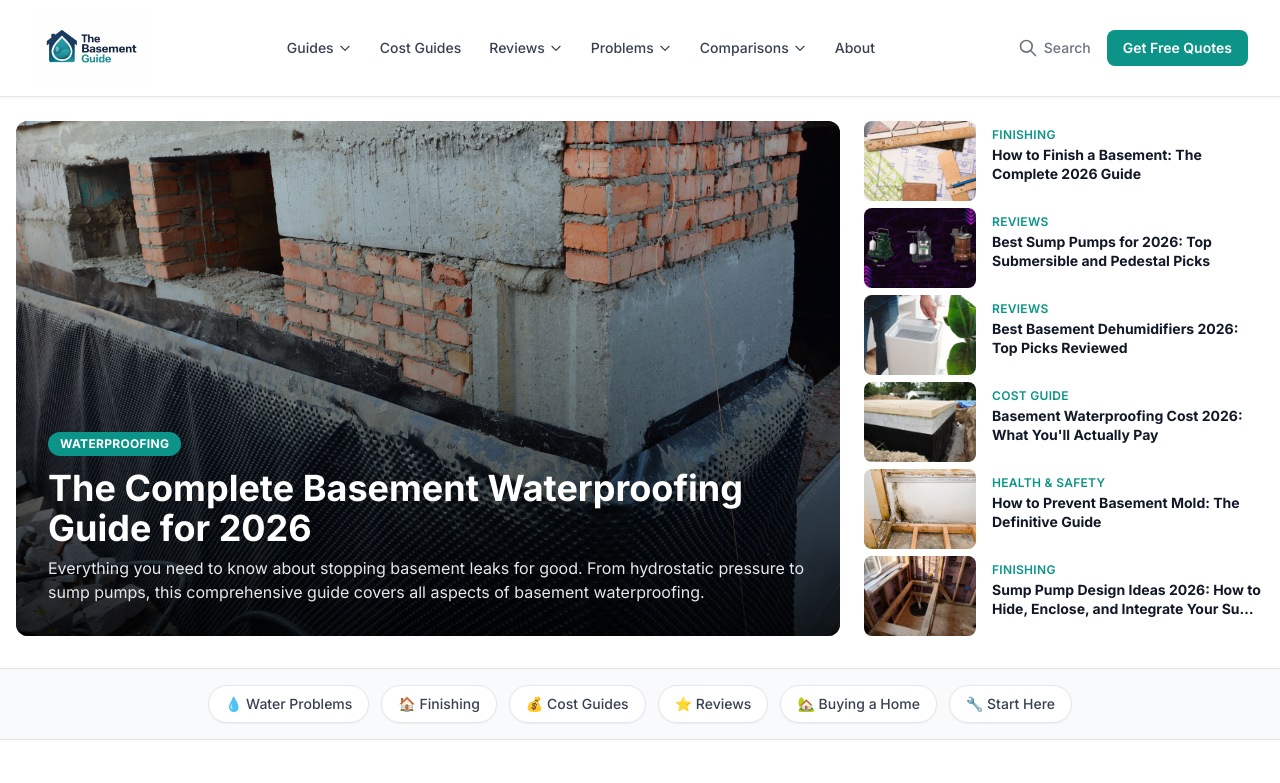
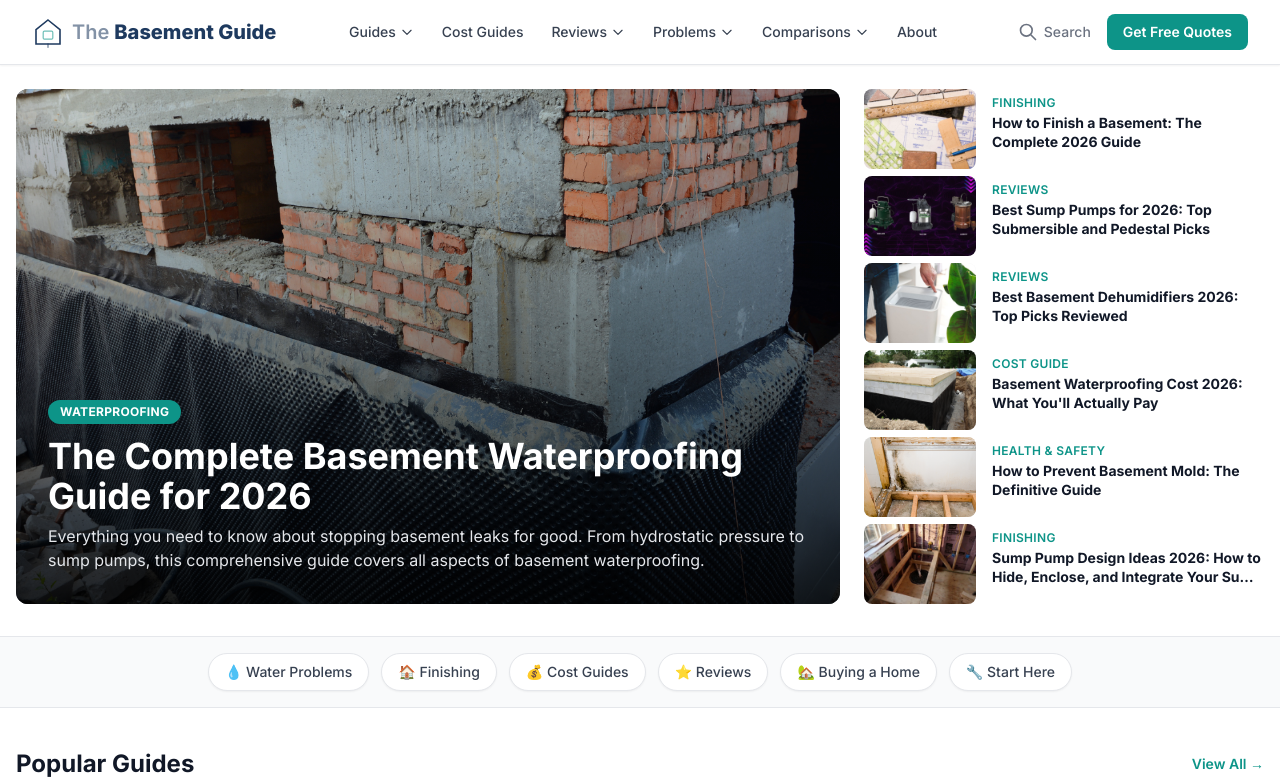
Before and after one commit to thebasementguide2026/basement-guide, a Next.js app: page / in a window 1280 px wide. Shown: the top 783 px of the page. Built offline with nearby package versions, Linux system fonts and the light colour scheme.

Commit message:
Replace PNG logo with inline SVG + text logo to match septic/garage guide style

```diff
--- a/components/Header.tsx
+++ b/components/Header.tsx
@@ -1,6 +1,5 @@
 'use client'
 import Link from 'next/link'
-import Image from 'next/image'
 import { useState, useRef, useEffect } from 'react'
 import SearchBar from '@/components/SearchBar'
 
@@ -97,17 +96,18 @@ export default function Header() {
     <header className="bg-white sticky top-0 z-50 border-b border-gray-200 shadow-sm">
       {/* Top bar */}
       <div className="container-custom">
-        <div className="flex items-center justify-between h-24">
+        <div className="flex items-center justify-between h-16">
           {/* Logo */}
-          <Link href="/" className="flex-shrink-0">
-            <Image
-              src="/TheBasement%20Guide%20Logo.png"
-              alt="The Basement Guide"
-              width={320}
-              height={80}
-              className="h-20 w-auto"
-              priority
-            />
+          <Link href="/" className="flex items-center gap-2 flex-shrink-0">
+            <svg width="32" height="32" viewBox="0 0 40 40" fill="none" xmlns="http://www.w3.org/2000/svg">
+              <path d="M20 5 L35 17 L35 35 L5 35 L5 17 Z" fill="none" stroke="#1e3a5f" strokeWidth="2" />
+              <rect x="14" y="19" width="12" height="10" rx="1.5" fill="none" stroke="#0d9488" strokeWidth="1.5" opacity="0.6" />
+              <line x1="20" y1="35" x2="20" y2="39" stroke="#1e3a5f" strokeWidth="2" strokeLinecap="round" opacity="0.5" />
+            </svg>
+            <span className="text-xl">
+              <span className="font-semibold opacity-55 text-[#1e3a5f]">The </span>
+              <span className="font-extrabold text-[#1e3a5f]">Basement Guide</span>
+            </span>
           </Link>
 
           {/* Desktop Nav */}
```
